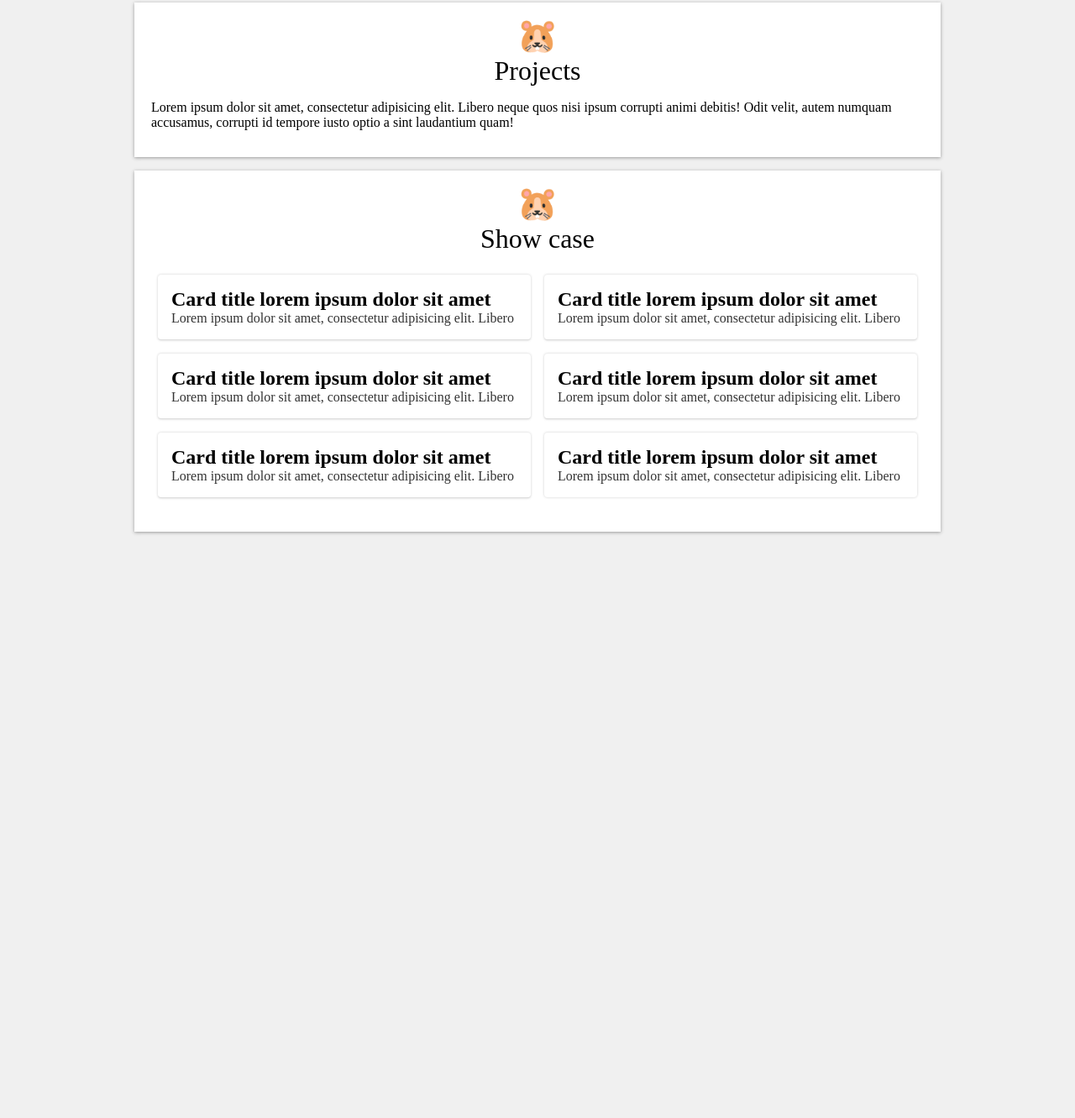
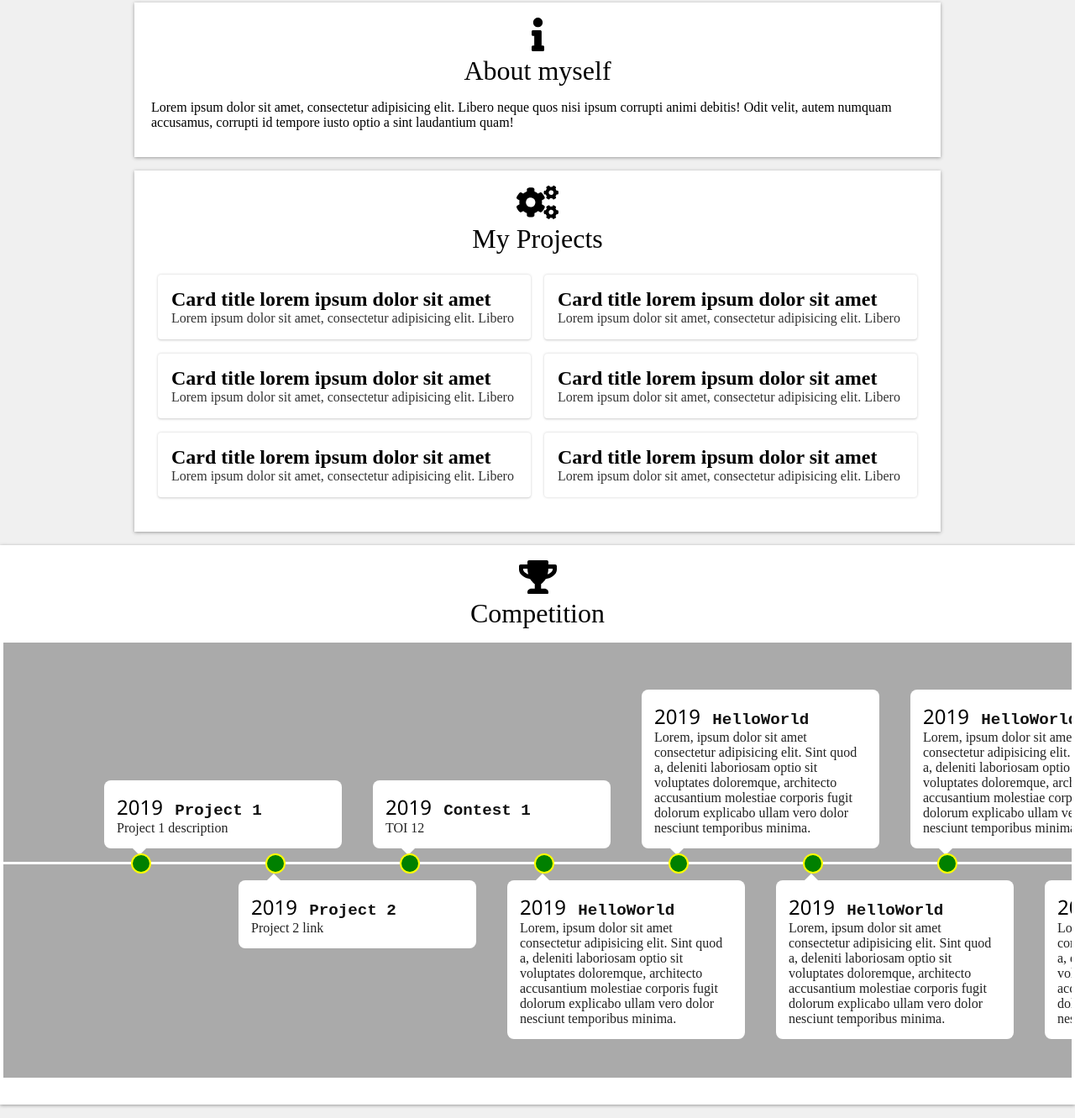
Before and after one commit to rod41732/my-website, a Gatsby site: page /about in a window 1280 px wide. Shown: the part 383-1714 px from the top of the page at 84% size. Before the commit the page ends 1032 px from the top, so only its background shows below. Built offline with nearby package versions, Linux system fonts and the light colour scheme; Gatsby itself is replaced by a stand-in of ours.

Commit message:
add Icons and competition "timeline" to About page.

```diff
--- a/package.json
+++ b/package.json
@@ -5,6 +5,10 @@
   "version": "0.1.0",
   "author": "Kyle Mathews <mathews.kyle@gmail.com>",
   "dependencies": {
+    "@fortawesome/fontawesome-svg-core": "^1.2.19",
+    "@fortawesome/free-regular-svg-icons": "^5.9.0",
+    "@fortawesome/free-solid-svg-icons": "^5.9.0",
+    "@fortawesome/react-fontawesome": "^0.1.4",
     "gatsby": "^2.9.4",
     "gatsby-image": "^2.1.4",
     "gatsby-plugin-manifest": "^2.1.1",
--- a/src/components/layout.js
+++ b/src/components/layout.js
@@ -6,6 +6,7 @@ export default function Layout({children}) {
     return (
         <>
             <Helmet>
+                <link href="https://stackpath.bootstrapcdn.com/font-awesome/4.7.0/css/font-awesome.min.css" rel="stylesheet"/>
                 <link href={"https://fonts.googleapis.com/css?family=Kanit:400,700&display=swap"} rel="stylesheet"/>
             </Helmet>
             <div>
--- a/src/components/section.css
+++ b/src/components/section.css
@@ -6,6 +6,12 @@
     margin: 16px auto;
     padding: 16px;
     box-shadow: 0px 1px 4px #999;
+}
+
+.section-card.full-width {
+    width: calc(100% );
+    margin: 16px 0;
+    padding: 16px 0;
 }
 
 @media only screen and (max-width: 768px) {
--- a/src/components/section.js
+++ b/src/components/section.js
@@ -1,9 +1,12 @@
 import React from 'react';
+import PropTypes from 'prop-types';
 import './section.css';
 
-export default function Section({child, title, icon}) {
+export default function Section({child, title, icon, fullwidth}) {
     return (
-        <div className="section-card">
+        <div className={
+            `section-card ${fullwidth ? "full-width":""}`
+        }>
             <div className="section-header">
                 <div className="section-icon">{icon}</div>
                 <div className="section-title">{title}</div>
@@ -16,3 +19,7 @@ export default function Section({child, title, icon}) {
         </div>
     )
 }
+
+Section.propTypes = {
+    fullwidth: PropTypes.bool,
+}
--- a/src/components/seo.js
+++ b/src/components/seo.js
@@ -78,6 +78,7 @@ SEO.defaultProps = {
   description: ``,
 }
 
+
 SEO.propTypes = {
   description: PropTypes.string,
   lang: PropTypes.string,
--- a/src/pages/about.js
+++ b/src/pages/about.js
@@ -3,6 +3,9 @@ import Section from '../components/section';
 import Cover from '../components/cover';
 import Card from '../components/card';
 import Layout from '../components/layout';
+import {FontAwesomeIcon} from '@fortawesome/react-fontawesome';
+import {faCogs, faInfo, faTrophy, faAward} from '@fortawesome/free-solid-svg-icons';
+import Timeline from '../components/timeline';
 const items = [
     {
     title: "Project 1",
@@ -55,12 +58,12 @@ function AboutMe() {
                     Lorem ipsum dolor sit amet, consectetur adipisicing elit. Libero neque quos nisi ipsum corrupti animi debitis! Odit velit, autem numquam accusamus, corrupti id tempore iusto optio a sint laudantium quam!
                 </div>
             }
-            title="Projects"
-            icon="🐹 "
+            title="About myself"
+            icon={<FontAwesomeIcon icon={faInfo}/>}
         />
         <Section
-            icon="🐹"
-            title="Show case"
+            icon={<FontAwesomeIcon icon={faCogs}/>}
+            title="My Projects"
             child={
                 <div style={{
                     display: "block",
@@ -93,11 +96,13 @@ function AboutMe() {
                 </div>
             }
         />
-        {/*
-        <Project/>
-        <Competetions/>
-        <Skill/>
-        <Experience/> */}
+        <Section fullwidth
+            icon={<FontAwesomeIcon icon={faTrophy}/>}
+            title="Competition"
+            child={
+                <Timeline items={items}/>
+            }
+        />
     </div>
     )
 }
```
Also changed, not shown: 1 other file.
